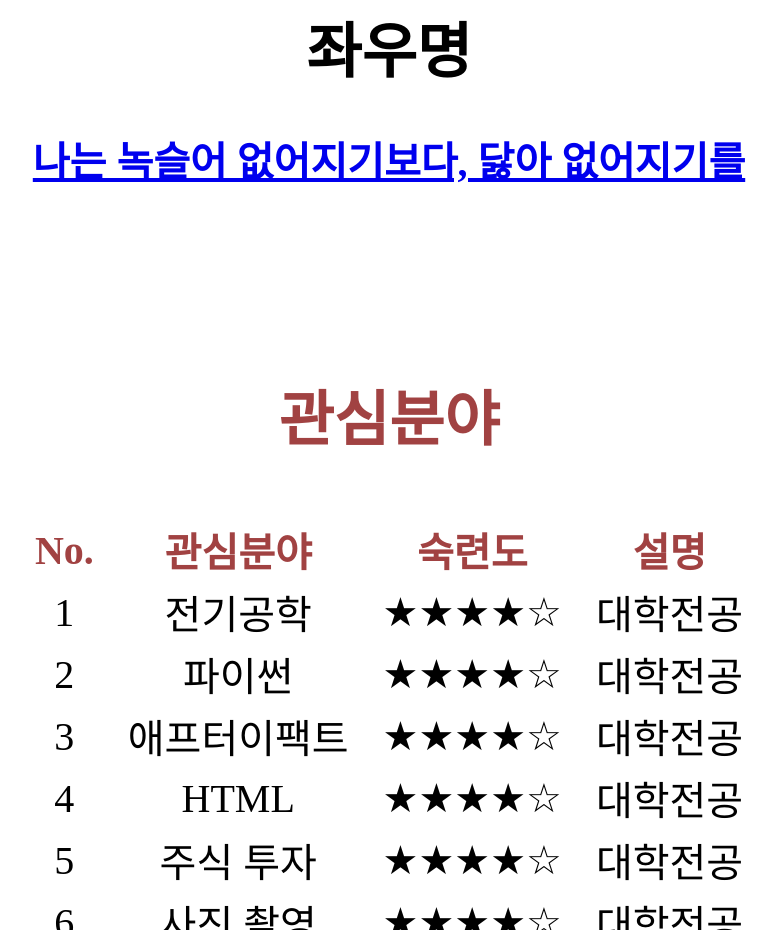
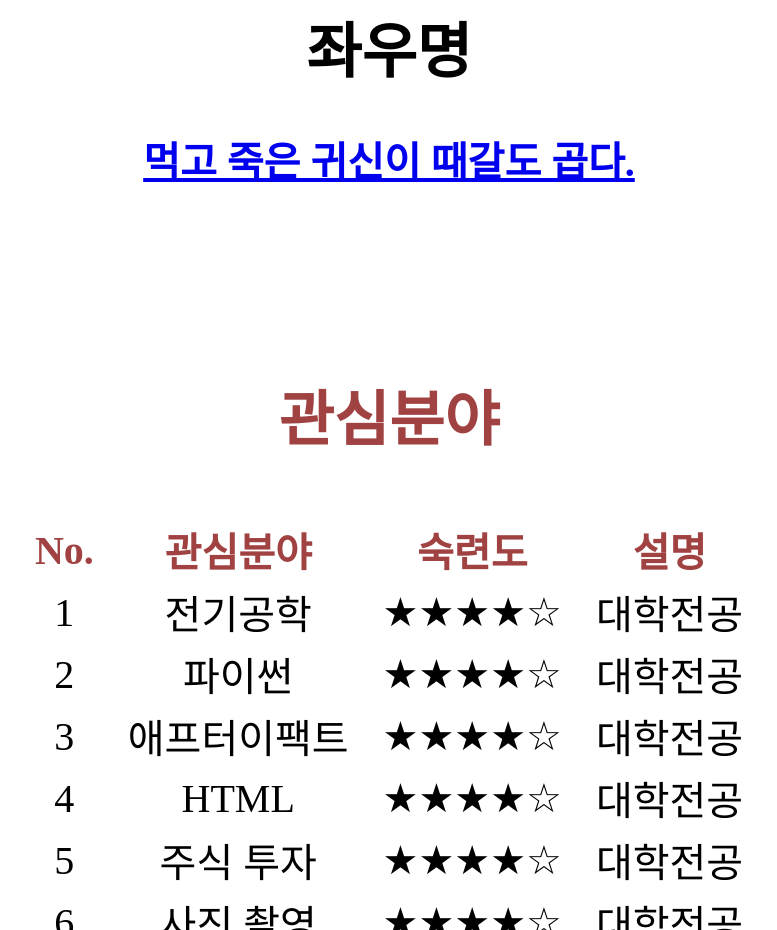
Before and after one commit to Solrado/solrado.github.io, a plain HTML site: page index.html in a window 1280 px wide. Shown: the part 811-1741 px from the top of the page, without its empty margins (251-1028 px from the left). Drawn offline with Linux system fonts and the light colour scheme.

Commit message:
Update index.html

```diff
--- a/index.html
+++ b/index.html
@@ -95,7 +95,7 @@ WELCOME TO MY PORTFOLIO!
 <h1><p>SOLRADO</p></h1>
 <br><br>
 <h1>좌우명</h1>
-<h2><a href = "좌우명.html" target="_blank">나는 녹슬어 없어지기보다, 닳아 없어지기를</a></h2>
+<h2><a href = "좌우명.html" target="_blank">먹고 죽은 귀신이 때갈도 곱다.</a></h2>
 
 <br><br><br><br><br>
 
```
